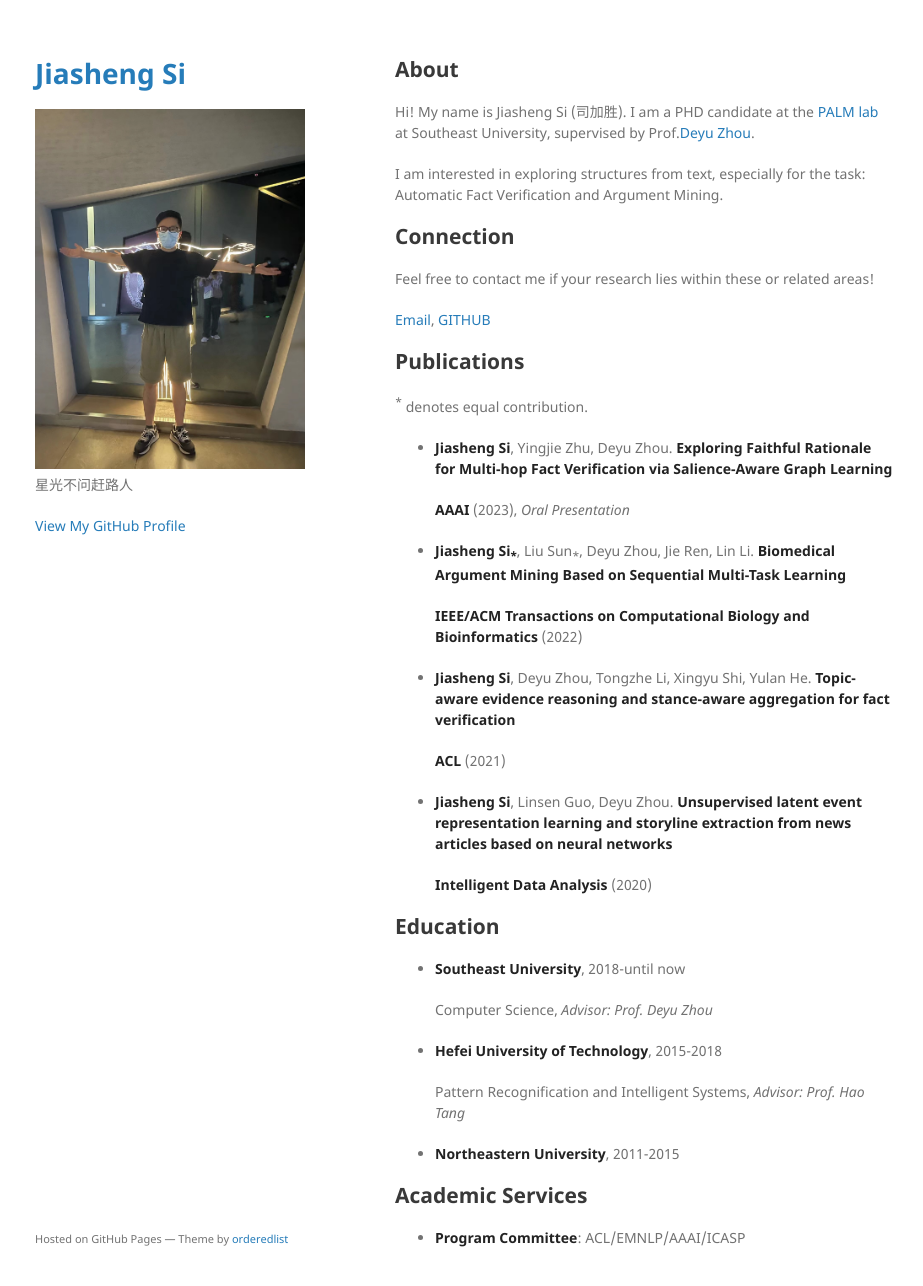
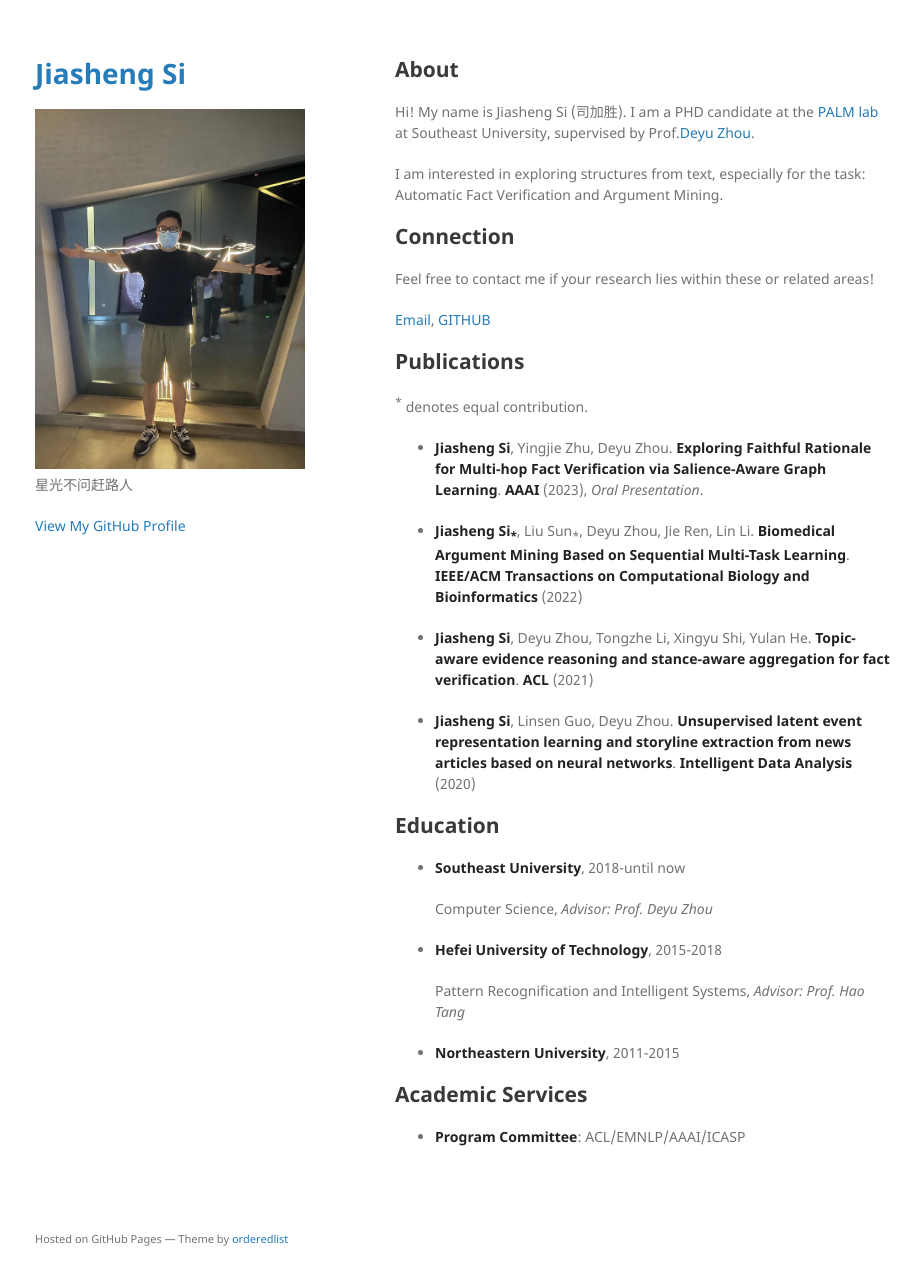
Before and after one commit to jasenchn/jasenchn.github.io, a Jekyll site: the page built from index.md, in a window 1280 px wide and 1318 px high. Shown: the top 1286 px of the window, without its empty margins (175-1098 px from the left). Built offline with Jekyll 4.4.1, drawn with Linux system fonts in a browser that asks for light colours; our own code applies the rules of GitHub Pages for plain Markdown files.

```diff
--- a/index.md
+++ b/index.md
@@ -19,25 +19,16 @@ Feel free to contact me if your research lies within these or related areas!
 
 <sup>*</sup> denotes equal contribution.
 
-- **Jiasheng Si**, Yingjie Zhu, Deyu Zhou. **Exploring Faithful Rationale for Multi-hop Fact Verification via Salience-Aware Graph Learning**
-
-  **AAAI** (2023), *Oral Presentation*
+- **Jiasheng Si**, Yingjie Zhu, Deyu Zhou. **Exploring Faithful Rationale for Multi-hop Fact Verification via Salience-Aware Graph Learning**. **AAAI** (2023), *Oral Presentation*.
 
 
-- **Jiasheng Si<sub>*</sub>**, Liu Sun<sub>*</sub>, Deyu Zhou, Jie Ren, Lin Li. **Biomedical Argument Mining Based on Sequential Multi-Task Learning**
-
-  **IEEE/ACM Transactions on Computational Biology and Bioinformatics** (2022)
+- **Jiasheng Si<sub>*</sub>**, Liu Sun<sub>*</sub>, Deyu Zhou, Jie Ren, Lin Li. **Biomedical Argument Mining Based on Sequential Multi-Task Learning**. **IEEE/ACM Transactions on Computational Biology and Bioinformatics** (2022)
 
 
-
-- **Jiasheng Si**, Deyu Zhou, Tongzhe Li, Xingyu Shi, Yulan He. **Topic-aware evidence reasoning and stance-aware aggregation for fact verification**
-
-  **ACL** (2021)
+- **Jiasheng Si**, Deyu Zhou, Tongzhe Li, Xingyu Shi, Yulan He. **Topic-aware evidence reasoning and stance-aware aggregation for fact verification**. **ACL** (2021)
 
 
-- **Jiasheng Si**, Linsen Guo, Deyu Zhou. **Unsupervised latent event representation learning and storyline extraction from news articles based on neural networks**
-
-  **Intelligent Data Analysis** (2020)
+- **Jiasheng Si**, Linsen Guo, Deyu Zhou. **Unsupervised latent event representation learning and storyline extraction from news articles based on neural networks**. **Intelligent Data Analysis** (2020)
 
 
 
```
